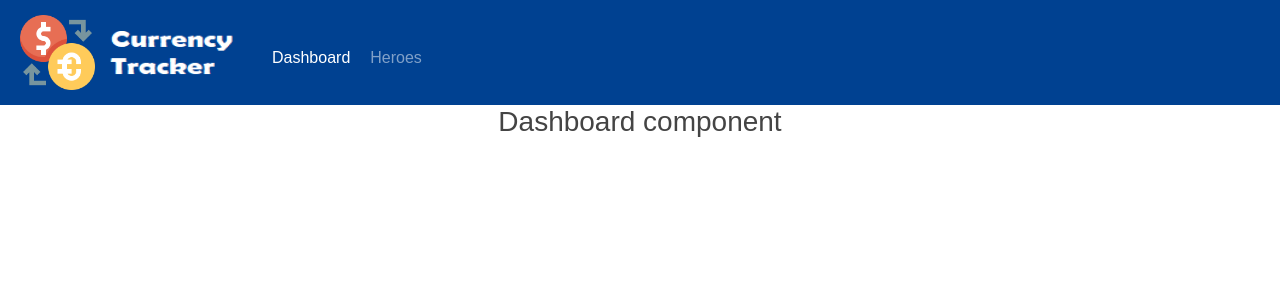
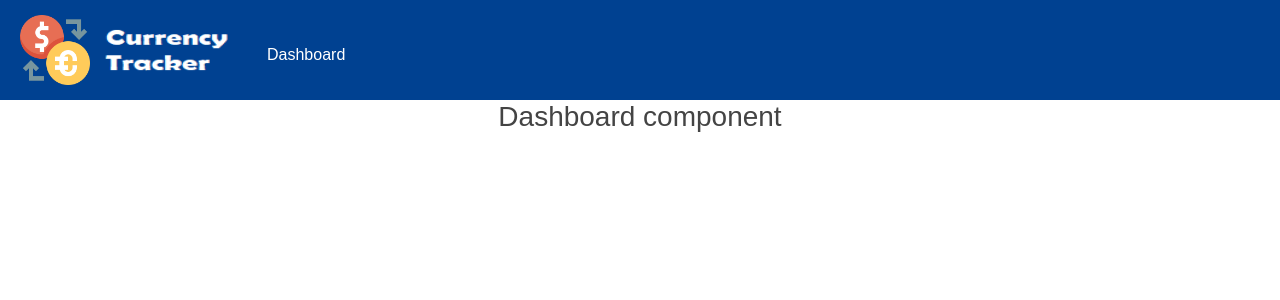
Before and after one commit to kenneth-fernandes/currency-exchange-rate-app, an Angular app: page /dashboard in a window 1280 px wide. Shown: the top 300 px of the page. Built offline with nearby package versions, Linux system fonts and the light colour scheme.

Commit message:
Kenneth: Updated app component.

```diff
--- a/src/app/app.component.html
+++ b/src/app/app.component.html
@@ -1,10 +1,9 @@
 <nav class="navbar navbar-expand-lg navbar-dark">
-    <a class="navbar-brand" href="#"><img src="assets/image-3.png" height="75" width="75" />
-        <img src="assets/image-4.png" height="75" width="151" /></a>
+    <a class="navbar-brand" href="#"><img src="assets/image-3.png" height="70" width="70" />
+        <img src="assets/image-4.png" height="70" width="151" /></a>
     <div class="" id="navbarNavAltMarkup">
         <div class="navbar-nav">
             <a class="nav-item nav-link active" routerLink="/dashboard">Dashboard</a>
-            <a class="nav-item nav-link" routerLink="/heroes">Heroes</a>
         </div>
     </div>
 </nav>
```
